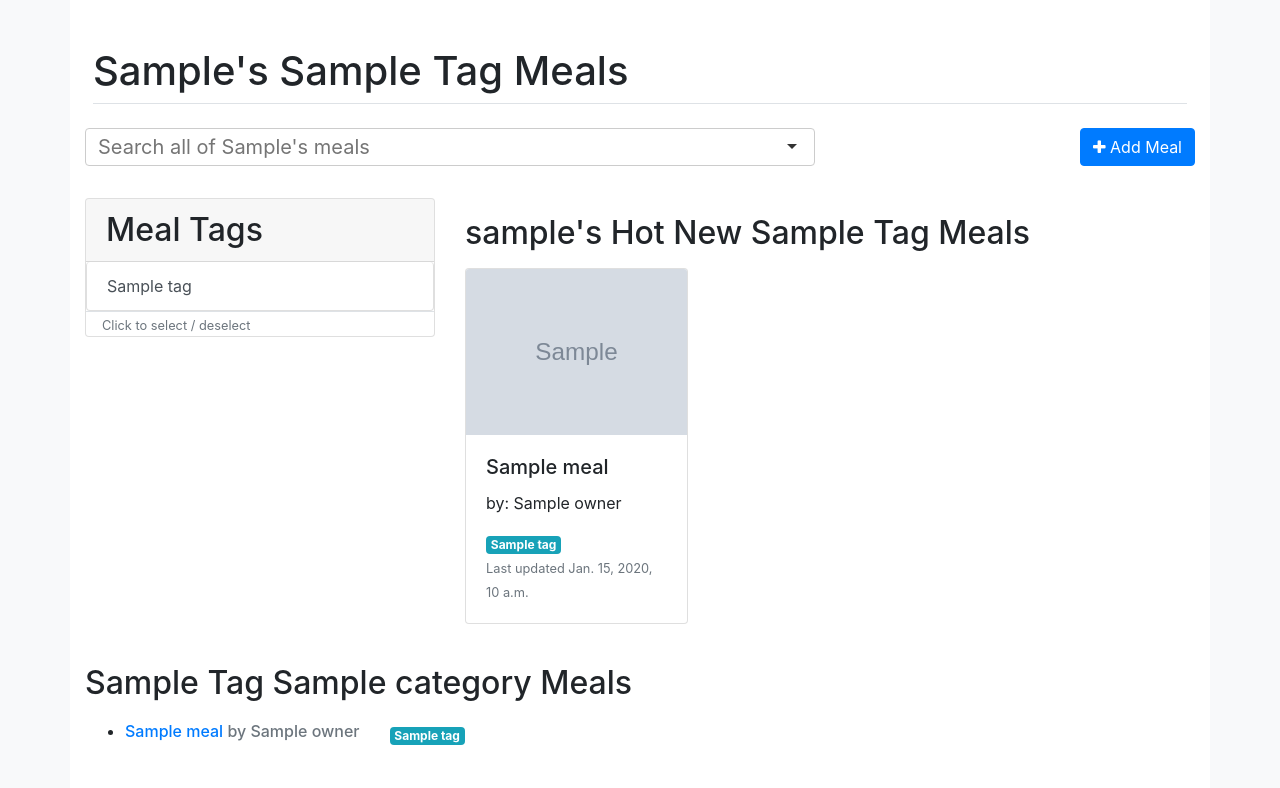
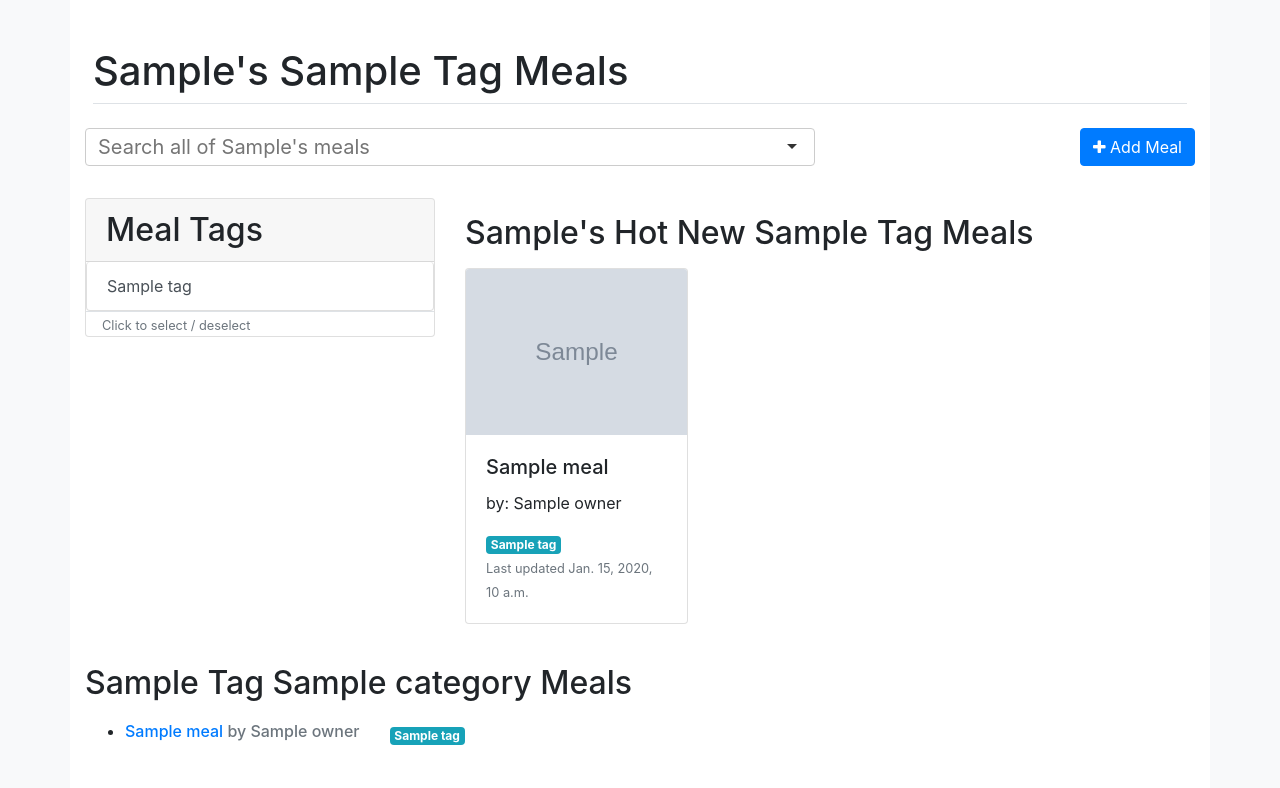
Before and after one commit to big-dill/macro-mate, a Django app: template templates/macro_mate/all_meals.html in a window 1280 px wide. Shown: the part 76-864 px from the top of the page. Run offline with Django 3.2, Linux system fonts and the light colour scheme; the template is opened without the code that fills it: most values are stand-ins (such as "Sample title", 1, 10 or a date in 2020); grey boxes marked "Sample" are stand-in pictures; some libraries are stand-ins or nearby versions.

Commit message:
correct minor errors with links

```diff
--- a/templates/macro_mate/all_meals.html
+++ b/templates/macro_mate/all_meals.html
@@ -71,7 +71,8 @@ Meals
     <div class="col-xs-12 col-md-8 order-1 order-md-2">
 
         {% comment %} Get most recent meals {% endcomment %}
-        <h2 class="my-3">{% if username %}{{username}}'s {% endif %}Hot New {% if tag %}{{tag|title}} {% endif %}Meals
+        <h2 class="my-3">{% if username %}{{username|title}}'s {% endif %}Hot New {% if tag %}{{tag|title}}
+            {% endif %}Meals
         </h2>
 
         <div class="row">
--- a/templates/macro_mate/meal_list.html
+++ b/templates/macro_mate/meal_list.html
@@ -3,7 +3,7 @@
 
  {% for meal in meals %}
  <ul>
-     <li><a href="#">
+     <li><a href="{% url 'macro_mate:meal' %}{{meal.id}}">
              <div class="row">
                  <div class="col-sm-12 col-md-auto mb-0">
                      <h3 class="h6">{{meal.name}} <span class="text-muted">by {{meal.owner}}</span>
```
